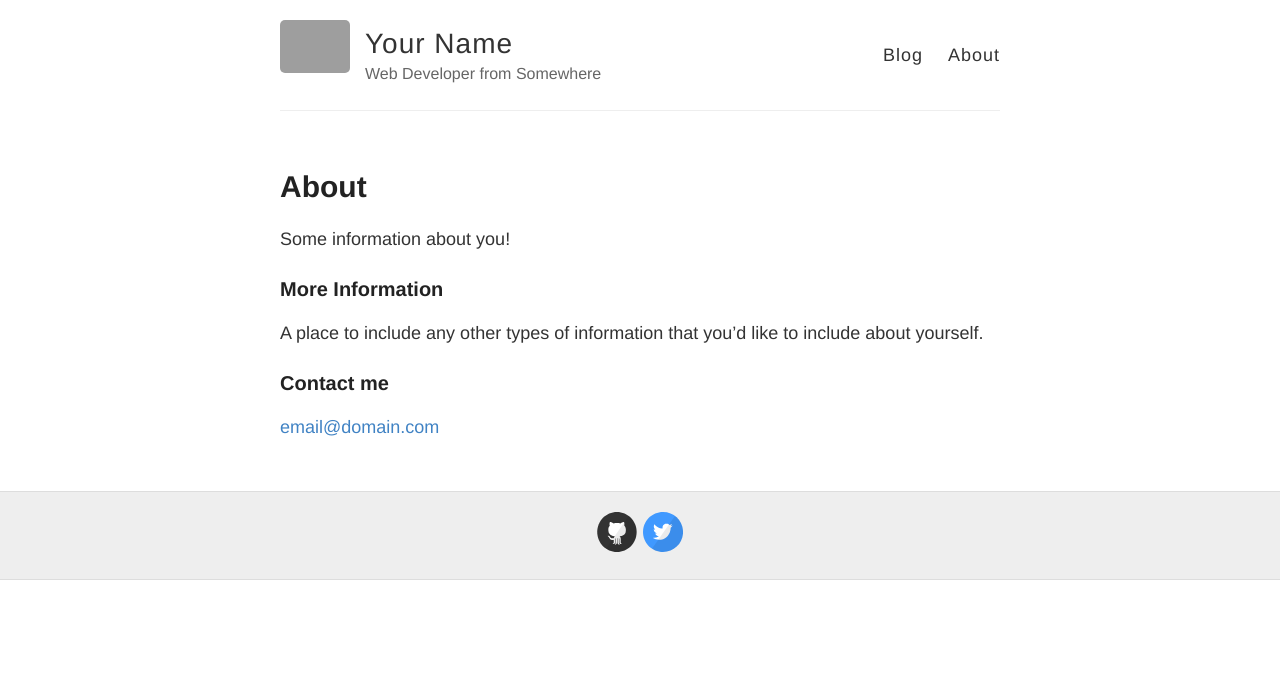
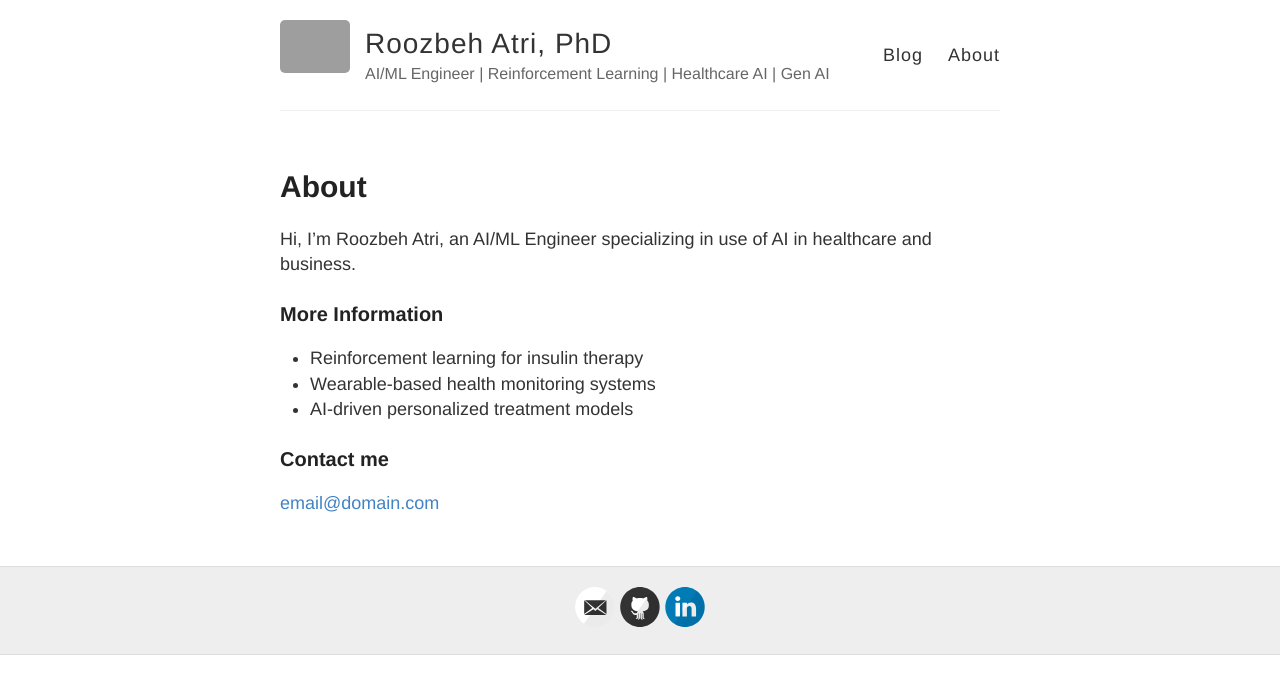
Before and after one commit to roozbehatri/roozbehatri.github.io, a Jekyll site: the page built from about.md, in a window 1280 px wide. Shown: the top 694 px of the page. Built offline with Jekyll 4.4.1, drawn with Linux system fonts in a browser that asks for light colours; grey boxes are pictures that could not be loaded.

Commit message:
added details

```diff
--- a/_config.yml
+++ b/_config.yml
@@ -3,10 +3,10 @@
 #
 
 # Name of your site (displayed in the header)
-name: Your Name
+name: Roozbeh Atri, PhD
 
 # Short bio or description (displayed in the header)
-description: Web Developer from Somewhere
+description: AI/ML Engineer | Reinforcement Learning | Healthcare AI | Gen AI
 
 # URL of your avatar or profile pic (you could use your GitHub profile pic)
 avatar: https://raw.githubusercontent.com/barryclark/jekyll-now/master/images/jekyll-logo.png
@@ -18,15 +18,15 @@ avatar: https://raw.githubusercontent.com/barryclark/jekyll-now/master/images/je
 # Includes an icon in the footer for each username you enter
 footer-links:
   dribbble:
-  email:
+  email: roozbeh.atri@gmail.com
   facebook:
   flickr:
-  github: barryclark/jekyll-now
+  github: https://github.com/roozbehatri
   instagram:
-  linkedin:
+  linkedin: https://www.linkedin.com/in/roozbeh-atri/
   pinterest:
   rss: # just type anything here for a working RSS icon
-  twitter: jekyllrb
+  twitter:
   stackoverflow: # your stackoverflow profile, e.g. "users/50476/bart-kiers"
   youtube: # channel/<your_long_string> or user/<user-name>
   googleplus: # anything in your profile username that comes after plus.google.com/
--- a/about.md
+++ b/about.md
@@ -4,12 +4,14 @@ title: About
 permalink: /about/
 ---
 
-Some information about you!
+Hi, I’m Roozbeh Atri, an AI/ML Engineer specializing in use of AI in healthcare and business.
 
 ### More Information
 
-A place to include any other types of information that you'd like to include about yourself.
+- Reinforcement learning for insulin therapy
+- Wearable-based health monitoring systems
+- AI-driven personalized treatment models
 
 ### Contact me
 
-[email@domain.com](mailto:email@domain.com)
+[email@domain.com](mailto:roozbeh.atri@gmail.com)
```
